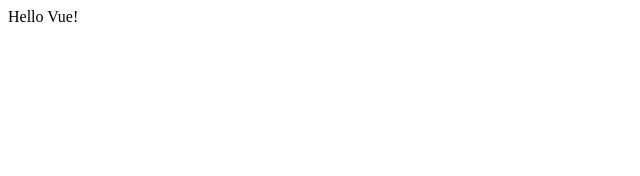
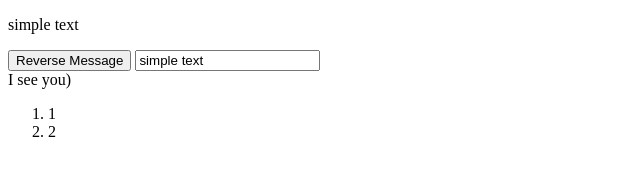
Before and after one commit to skiyDev/my_first_vue, a website: page index.html in a window 1280 px wide. Shown: the whole page, without its empty margins (0-640 px from the left). Drawn offline with nearby package versions, Linux system fonts and the light colour scheme.

Commit message:
First checkin

```diff
--- a/index.html
+++ b/index.html
@@ -6,16 +6,42 @@
   </head>
   <body>
     <div id="app">
-    {{ message }}
+      <div>
+        <p v-bind:title="message">
+          {{text}}
+        </p>
+        <button v-on:click="reverceMessage">Reverse Message</button>
+        <input v-model="text">
+      </div>
+      <div>
+        <span v-if="seen">
+          I see you)
+        </span>
+      </div>
+      <div>
+        <ol>
+          <li v-for="todo in todos">
+            {{todo.text}}
+          </li>
+        </ol>
+      </div>
     </div>
 
     <script>
       var app = new Vue({
-      el: '#app',
+        el: "#app",
         data: {
-        message: 'Hello Vue!'
+          text: "simple text",
+          message: "Hello Vue!",
+          seen: true,
+          todos: [ {text : "1"}, {text: "2"}]
+        },
+        methods: {
+          reverceMessage: function() {
+            this.message = this.message.split('').reverse().join('')
           }
-    })
+        }
+      });
     </script>
   </body>
 </html>
```
Lines whose indentation alone changed are shown as unchanged.
